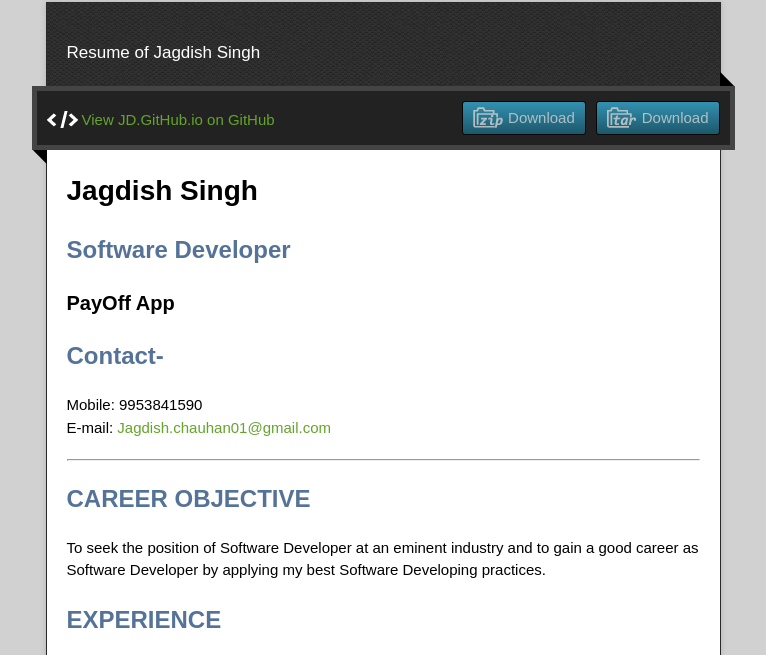
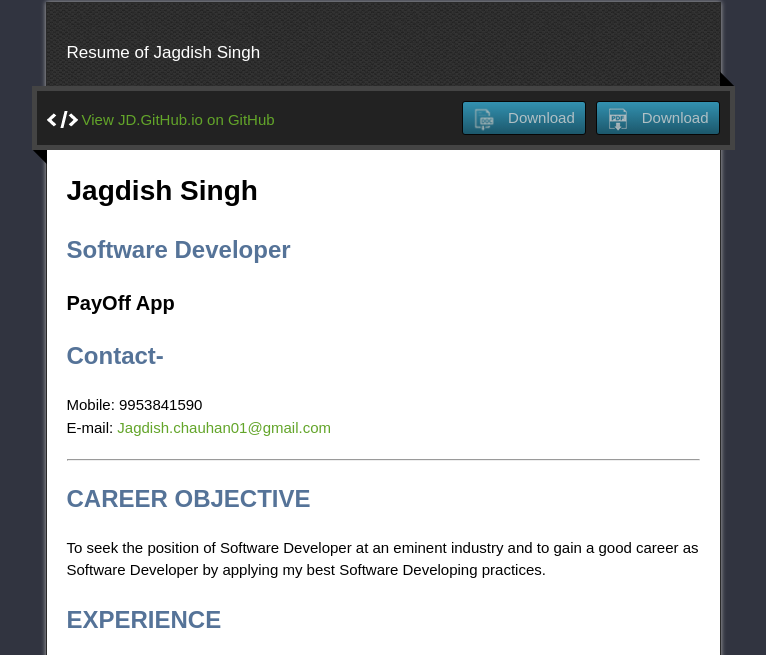
Before and after one commit to JDchauhan/JD.github.io, a plain HTML site: page Resume.html in a window 1280 px wide. Shown: the part 128-783 px from the top of the page, without its empty margins (257-1023 px from the left). Drawn offline with nearby package versions, Linux system fonts and the light colour scheme.

Commit message:
update resume
regarding downloadable files

```diff
--- a/Resume.html
+++ b/Resume.html
@@ -27,8 +27,8 @@
       <div id="main" role="main">
         <div class="download-bar">
         <div class="inner">
-          <a href="https://github.com/JDchauhan/JD.GitHub.io/tarball/master" class="download-button tar"><span>Download</span></a>
-          <a href="https://github.com/JDchauhan/JD.GitHub.io/zipball/master" class="download-button zip"><span>Download</span></a>
+          <a href="download/RESUME.pdf" download class="download-button tar"><span>Download</span></a>
+          <a href="download/RESUME.docx" class="download-button zip"><span>Download</span></a>
           <a href="https://github.com/JDchauhan/JD.GitHub.io" class="code">View JD.GitHub.io on GitHub</a>
         </div>
         <span class="blc"></span><span class="trc"></span>
--- a/stylesheets/stylesheet.css
+++ b/stylesheets/stylesheet.css
@@ -430,7 +430,7 @@ body {
   font-size: 15px;
   font-family: Arial, Arial, Helvetica, sans-serif;
   line-height: 1.5;
-  background: #D1D1D1;
+  background: #313440;
 }
 
 a {
@@ -608,9 +608,9 @@ p.tagline {
 
 a.zip,
 a.zip span {
-  background: transparent url(../images/zip.png) no-repeat 0 0;
+  background: transparent url(../images/docx.png) no-repeat 0 0;
   width: 30px;
-  height: 21px;
+  height: 24px;
   display: inline-block;
   text-indent: -10000px;
   opacity: 0.8;
@@ -621,9 +621,9 @@ a.zip span {
 
 a.tar,
 a.tar span {
-  background: transparent url(../images/tar.png) no-repeat 0 0;
+  background: transparent url(../images/pdf.png) no-repeat 0 0;
   width: 30px;
-  height: 21px;
+  height: 24px;
   display: inline-block;
   text-indent: -10000px;
   opacity: 0.8;
```
Also changed, not shown: images/docx.png (added), images/pdf.png (added), images/tar.png (deleted), images/zip.png (deleted), 2 other files.
